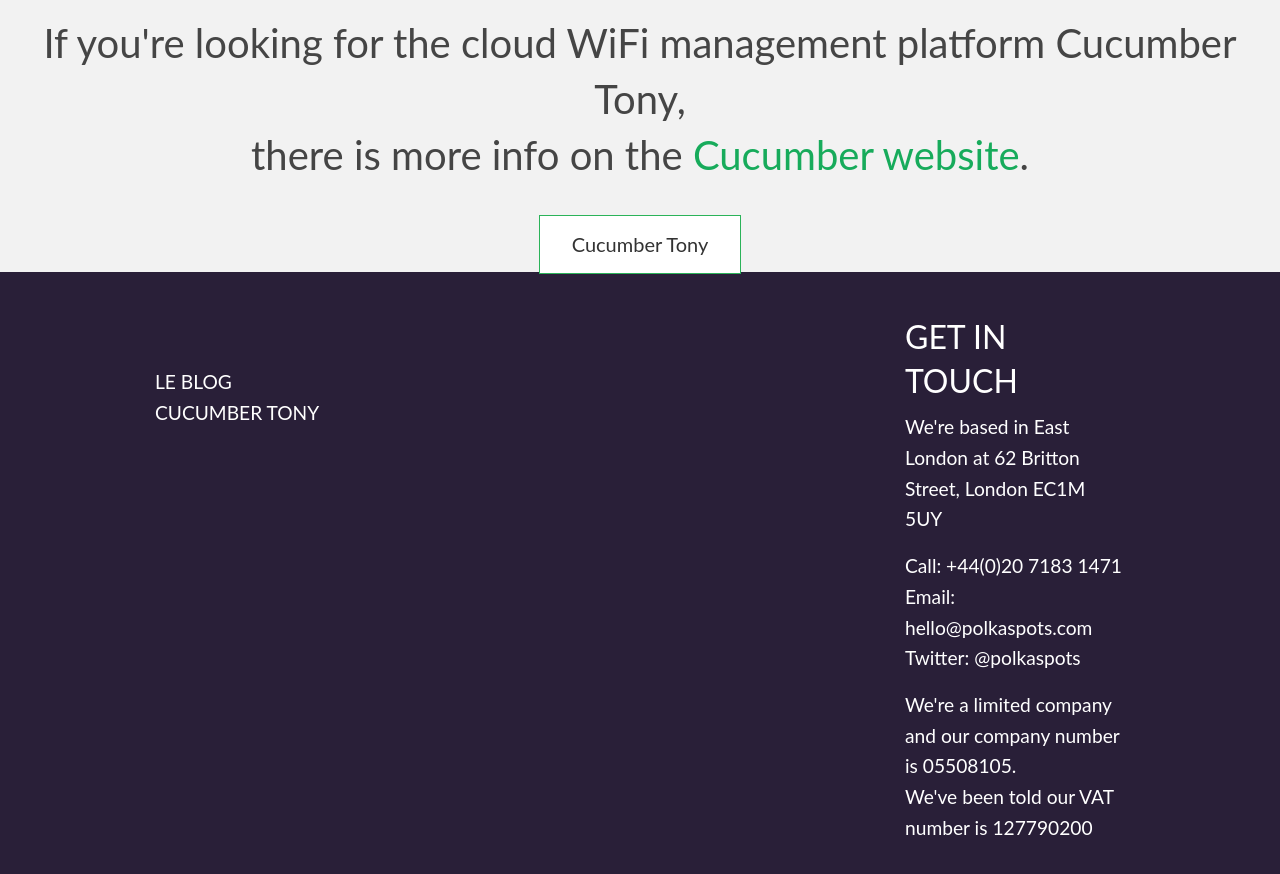
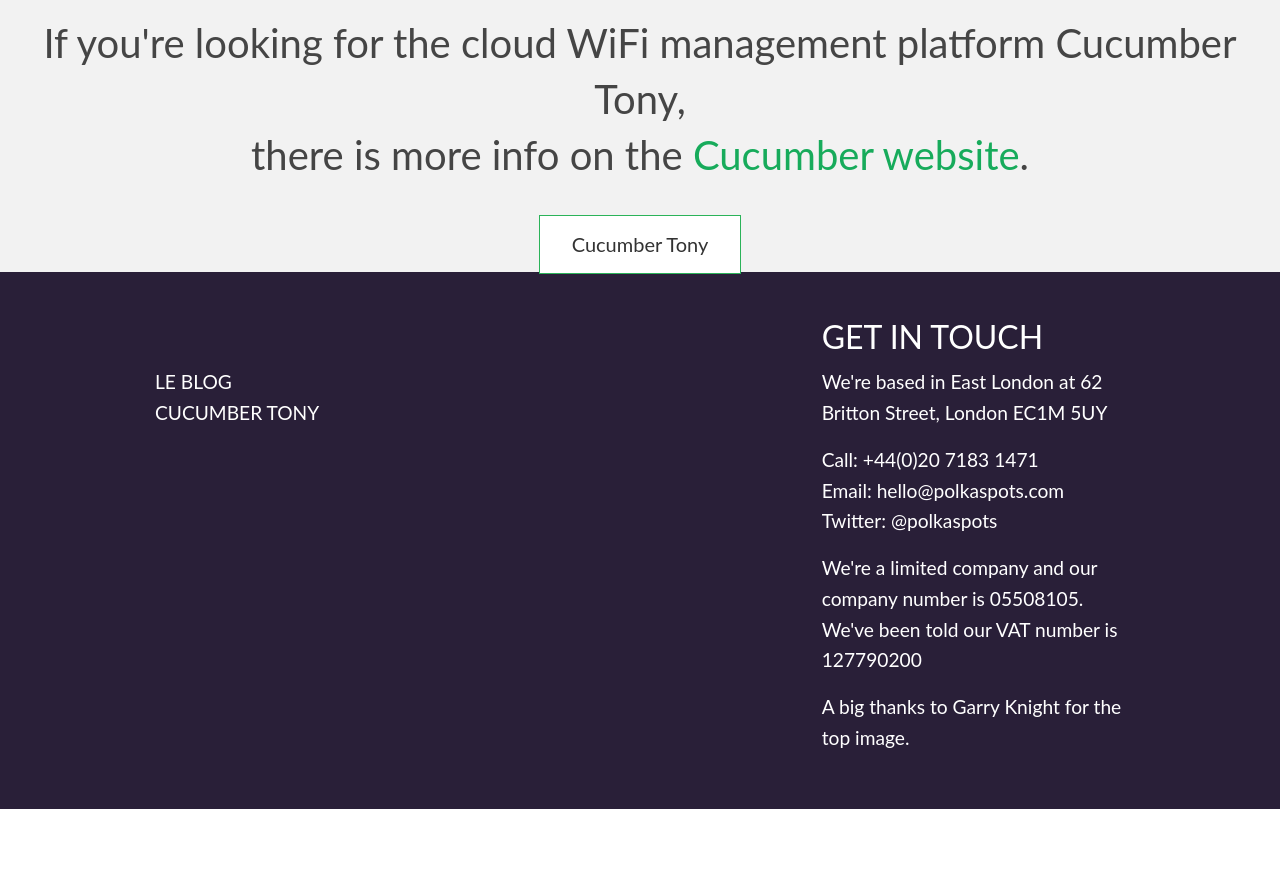
Before and after one commit to simonmorley/polkaspots.com, a Jekyll site: the page built from index.html, in a window 1280 px wide and 900 px high, scrolled down 1244 px. Shown: the top 874 px of the window. Built offline with Jekyll 4.4.1, drawn with Linux system fonts in a browser that asks for light colours; nearby versions of some CDN libraries; Markdown is read by kramdown in place of the engine named in the settings; after the commit the page ends 2053 px from its top, so only the background shows below that.

Commit message:
Footer changes
Added credit for images and column size

```diff
--- a/_includes/footer.html
+++ b/_includes/footer.html
@@ -2,14 +2,14 @@
   <div class="row">
     <div class="small-12 columns">
       <div class="row">
-        <div class="small-12 medium-3 columns">
+        <div class="small-12 medium-4 columns">
           <h2><br></h2>
           <ul class="no-bullet">
             <li><a href="http://blog.polkaspots.com">LE BLOG</a></li>
             <li><a href="http://cucumberwifi.io">CUCUMBER TONY</a></li>
           </ul>
         </div>
-        <div class="small-12 medium-3 columns">
+        <div class="small-12 medium-4 columns">
           <h2>GET IN TOUCH</h2>
           <p>
             We're based in East London at
@@ -22,6 +22,8 @@
           </ul>
           <p>We're a limited company and our company number is 05508105.<br>
 We've been told our VAT number is 127790200</p>
+			<ul class="no-bullet">
+			<li><a href="http://bit.ly/1hCAnTu">A big thanks to Garry Knight for the top image.</a></li>
         </div>
 
       </div>
```
Also changed, not shown: 4 other files.
